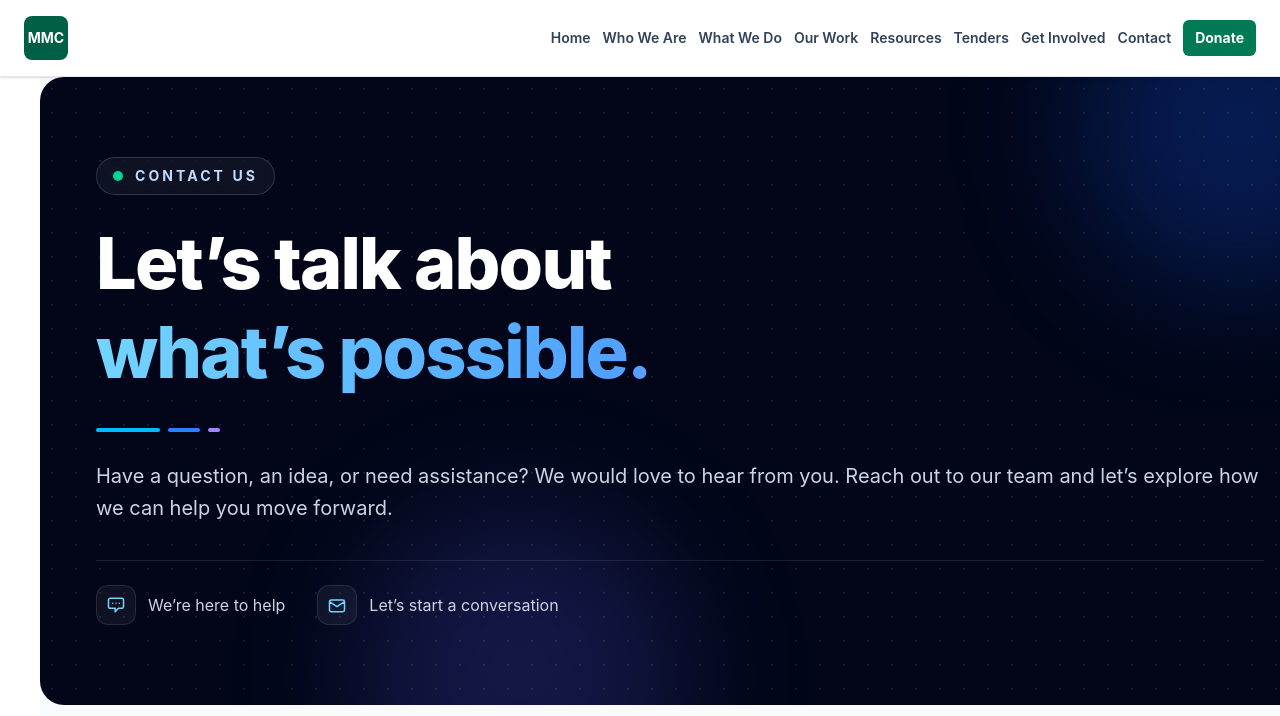
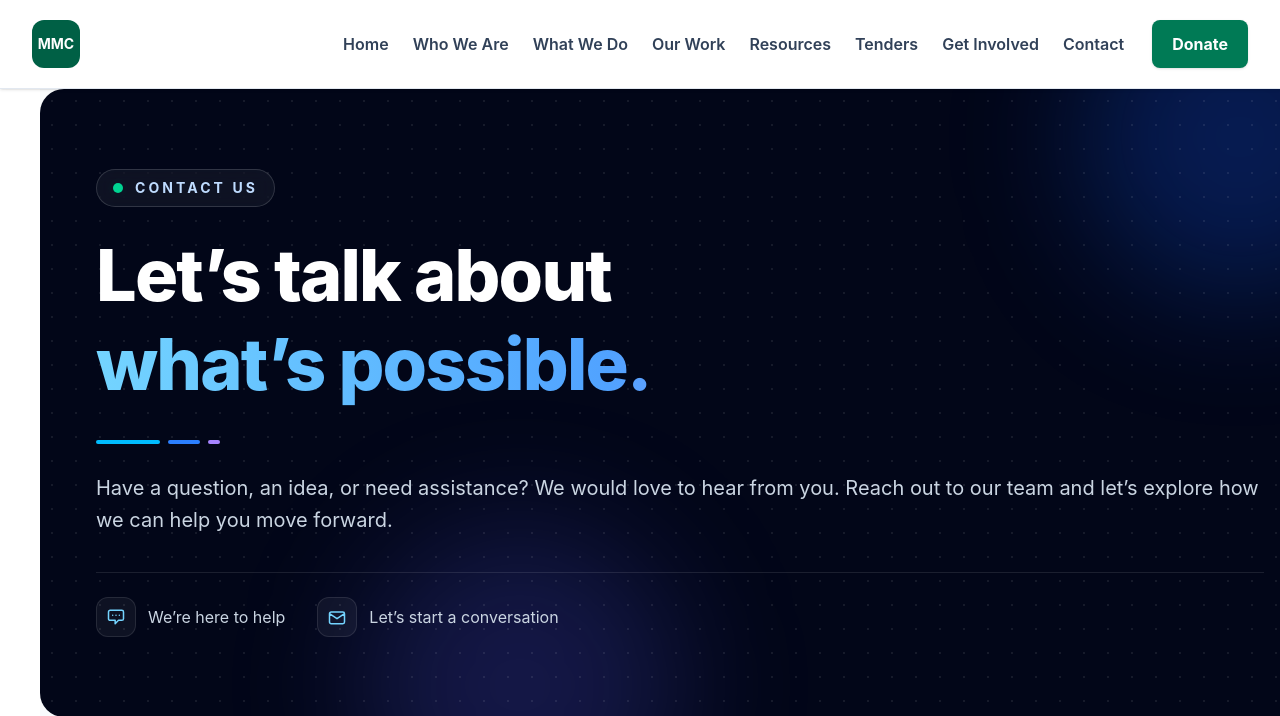
Before and after one commit to yousuf812/mmc_website, a Django app: page /contact/ in a window 1280 px wide. Shown: the top 716 px of the page. Run offline with Django 5.2, Linux system fonts and the light colour scheme; data that the repository does not hold is empty.

Commit message:
basic work finished

```diff
--- a/templates/base.html
+++ b/templates/base.html
@@ -41,67 +41,92 @@
 
 
 
+
 <header class="sticky top-0 z-50 border-b border-slate-200 bg-white shadow-sm">
-    <div class="mx-auto w-full max-w-[1600px] px-3 sm:px-5 lg:px-6">
 
-        <div class="flex min-h-[76px] items-center gap-4 py-2">
+    <div class="mx-auto w-full max-w-[1600px] px-4 sm:px-6 xl:px-8">
 
-            <!-- Logo: Fixed and Compact Width -->
+        <!-- Header Row -->
+        <div class="flex min-h-[88px] items-center gap-5 py-3">
+
+            <!-- Logo -->
             <a href="{% url 'pages:home' %}"
-               class="flex w-[90px] shrink-0 items-center justify-start"
+               class="flex w-[110px] shrink-0 items-center"
                aria-label="MMC Home">
 
                 {% if site_settings and site_settings.logo %}
                     <img
                         src="{{ site_settings.logo.url }}"
                         alt="{{ site_settings.site_name|default:'MMC' }} logo"
-                        class="block h-11 w-[90px] object-contain object-left"
+                        class="block h-20 w-[110px] object-contain object-left"
                     >
                 {% else %}
-                    <span class="flex h-11 w-11 items-center justify-center rounded-lg bg-emerald-800 text-sm font-bold text-white">
+                    <span class="flex h-12 w-12 items-center justify-center rounded-xl bg-emerald-800 text-sm font-bold text-white">
                         MMC
                     </span>
                 {% endif %}
+
             </a>
 
-            <!-- Laptop and Desktop Navigation -->
+
+            <!-- Desktop Navigation -->
             <nav
-                class="ml-auto hidden min-w-0 flex-1 items-center justify-end gap-x-2 lg:flex xl:gap-x-3"
+                class="ml-auto hidden min-w-0 flex-1 items-center justify-end gap-x-4 xl:gap-x-6 2xl:gap-x-7 lg:flex"
                 aria-label="Main navigation">
 
                 <a href="{% url 'pages:home' %}"
-                   class="whitespace-nowrap text-xs font-semibold text-slate-700 hover:text-emerald-700 xl:text-sm">Home</a>
+                   class="whitespace-nowrap py-3 text-sm font-semibold text-slate-700 transition-colors hover:text-emerald-700 xl:text-base">
+                    Home
+                </a>
 
                 <a href="{% url 'pages:about' %}"
-                   class="whitespace-nowrap text-xs font-semibold text-slate-700 hover:text-emerald-700 xl:text-sm">Who We Are</a>
+                   class="whitespace-nowrap py-3 text-sm font-semibold text-slate-700 transition-colors hover:text-emerald-700 xl:text-base">
+                    Who We Are
+                </a>
 
                 <a href="{% url 'projects:what_we_do' %}"
-                   class="whitespace-nowrap text-xs font-semibold text-slate-700 hover:text-emerald-700 xl:text-sm">What We Do</a>
+                   class="whitespace-nowrap py-3 text-sm font-semibold text-slate-700 transition-colors hover:text-emerald-700 xl:text-base">
+                    What We Do
+                </a>
 
                 <a href="{% url 'projects:project_list' %}"
-                   class="whitespace-nowrap text-xs font-semibold text-slate-700 hover:text-emerald-700 xl:text-sm">Our Work</a>
+                   class="whitespace-nowrap py-3 text-sm font-semibold text-slate-700 transition-colors hover:text-emerald-700 xl:text-base">
+                    Our Work
+                </a>
 
                 <a href="{% url 'news:news_list' %}"
-                   class="whitespace-nowrap text-xs font-semibold text-slate-700 hover:text-emerald-700 xl:text-sm">Resources</a>
+                   class="whitespace-nowrap py-3 text-sm font-semibold text-slate-700 transition-colors hover:text-emerald-700 xl:text-base">
+                    Resources
+                </a>
 
                 <a href="{% url 'tenders:list' %}"
-                   class="whitespace-nowrap text-xs font-semibold text-slate-700 hover:text-emerald-700 xl:text-sm">Tenders</a>
+                   class="whitespace-nowrap py-3 text-sm font-semibold text-slate-700 transition-colors hover:text-emerald-700 xl:text-base">
+                    Tenders
+                </a>
 
                 <a href="{% url 'engagement:home' %}"
-                   class="whitespace-nowrap text-xs font-semibold text-slate-700 hover:text-emerald-700 xl:text-sm">Get Involved</a>
+                   class="whitespace-nowrap py-3 text-sm font-semibold text-slate-700 transition-colors hover:text-emerald-700 xl:text-base">
+                    Get Involved
+                </a>
 
                 <a href="{% url 'contact:contact' %}"
-                   class="whitespace-nowrap text-xs font-semibold text-slate-700 hover:text-emerald-700 xl:text-sm">Contact</a>
+                   class="whitespace-nowrap py-3 text-sm font-semibold text-slate-700 transition-colors hover:text-emerald-700 xl:text-base">
+                    Contact
+                </a>
 
                 <a href="{% url 'engagement:page' slug='donate-support' %}"
-                   class="shrink-0 whitespace-nowrap rounded-md bg-emerald-700 px-2.5 py-2 text-xs font-bold text-white hover:bg-emerald-800 xl:px-3 xl:text-sm">Donate</a>
+                   class="ml-1 inline-flex shrink-0 items-center justify-center whitespace-nowrap rounded-lg bg-emerald-700 px-4 py-3 text-sm font-bold text-white shadow-sm transition-all hover:bg-emerald-800 hover:shadow-md xl:px-5 xl:text-base">
+                    Donate
+                </a>
+
             </nav>
+
 
             <!-- Mobile / Tablet Toggle -->
             <button
                 id="mobile-menu-button"
                 type="button"
-                class="ml-auto inline-flex h-10 w-10 shrink-0 items-center justify-center rounded-lg border border-slate-300 text-slate-800 hover:bg-slate-100 lg:hidden"
+                class="ml-auto inline-flex h-11 w-11 shrink-0 items-center justify-center rounded-xl border border-slate-300 bg-white text-slate-800 transition hover:bg-slate-100 lg:hidden"
                 aria-label="Open navigation menu"
                 aria-controls="mobile-menu"
                 aria-expanded="false">
@@ -113,7 +138,8 @@
                      viewBox="0 0 24 24"
                      stroke="currentColor"
                      stroke-width="2">
-                    <path stroke-linecap="round" stroke-linejoin="round"
+                    <path stroke-linecap="round"
+                          stroke-linejoin="round"
                           d="M4 6h16M4 12h16M4 18h16"/>
                 </svg>
 
@@ -124,32 +150,78 @@
                      viewBox="0 0 24 24"
                      stroke="currentColor"
                      stroke-width="2">
-                    <path stroke-linecap="round" stroke-linejoin="round"
+                    <path stroke-linecap="round"
+                          stroke-linejoin="round"
                           d="M6 18L18 6M6 6l12 12"/>
                 </svg>
+
             </button>
+
         </div>
 
-        <!-- Mobile / Tablet Menu -->
-        <nav id="mobile-menu"
-             class="hidden border-t border-slate-200 py-3 lg:hidden"
-             aria-label="Mobile navigation">
+
+        <!-- Mobile / Tablet Navigation -->
+        <nav
+            id="mobile-menu"
+            class="hidden border-t border-slate-200 py-4 lg:hidden"
+            aria-label="Mobile navigation">
 
             <div class="flex flex-col gap-1">
-                <a href="{% url 'pages:home' %}" class="rounded-lg px-4 py-3 font-semibold text-slate-700 hover:bg-emerald-50">Home</a>
-                <a href="{% url 'pages:about' %}" class="rounded-lg px-4 py-3 font-semibold text-slate-700 hover:bg-emerald-50">Who We Are</a>
-                <a href="{% url 'projects:what_we_do' %}" class="rounded-lg px-4 py-3 font-semibold text-slate-700 hover:bg-emerald-50">What We Do</a>
-                <a href="{% url 'projects:project_list' %}" class="rounded-lg px-4 py-3 font-semibold text-slate-700 hover:bg-emerald-50">Our Work</a>
-                <a href="{% url 'news:news_list' %}" class="rounded-lg px-4 py-3 font-semibold text-slate-700 hover:bg-emerald-50">Resources</a>
-                <a href="{% url 'tenders:list' %}" class="rounded-lg px-4 py-3 font-semibold text-slate-700 hover:bg-emerald-50">Tenders</a>
-                <a href="{% url 'engagement:home' %}" class="rounded-lg px-4 py-3 font-semibold text-slate-700 hover:bg-emerald-50">Get Involved</a>
-                <a href="{% url 'contact:contact' %}" class="rounded-lg px-4 py-3 font-semibold text-slate-700 hover:bg-emerald-50">Contact</a>
-                <a href="{% url 'engagement:page' slug='donate-support' %}" class="mt-2 rounded-lg bg-emerald-700 px-4 py-3 text-center font-bold text-white hover:bg-emerald-800">Donate</a>
+
+                <a href="{% url 'pages:home' %}"
+                   class="rounded-lg px-4 py-3 text-base font-semibold text-slate-700 transition hover:bg-emerald-50 hover:text-emerald-800">
+                    Home
+                </a>
+
+                <a href="{% url 'pages:about' %}"
+                   class="rounded-lg px-4 py-3 text-base font-semibold text-slate-700 transition hover:bg-emerald-50 hover:text-emerald-800">
+                    Who We Are
+                </a>
+
+                <a href="{% url 'projects:what_we_do' %}"
+                   class="rounded-lg px-4 py-3 text-base font-semibold text-slate-700 transition hover:bg-emerald-50 hover:text-emerald-800">
+                    What We Do
+                </a>
+
+                <a href="{% url 'projects:project_list' %}"
+                   class="rounded-lg px-4 py-3 text-base font-semibold text-slate-700 transition hover:bg-emerald-50 hover:text-emerald-800">
+                    Our Work
+                </a>
+
+                <a href="{% url 'news:news_list' %}"
+                   class="rounded-lg px-4 py-3 text-base font-semibold text-slate-700 transition hover:bg-emerald-50 hover:text-emerald-800">
+                    Resources
+                </a>
+
+                <a href="{% url 'tenders:list' %}"
+                   class="rounded-lg px-4 py-3 text-base font-semibold text-slate-700 transition hover:bg-emerald-50 hover:text-emerald-800">
+                    Tenders
+                </a>
+
+                <a href="{% url 'engagement:home' %}"
+                   class="rounded-lg px-4 py-3 text-base font-semibold text-slate-700 transition hover:bg-emerald-50 hover:text-emerald-800">
+                    Get Involved
+                </a>
+
+                <a href="{% url 'contact:contact' %}"
+                   class="rounded-lg px-4 py-3 text-base font-semibold text-slate-700 transition hover:bg-emerald-50 hover:text-emerald-800">
+                    Contact
+                </a>
+
+                <a href="{% url 'engagement:page' slug='donate-support' %}"
+                   class="mt-3 rounded-lg bg-emerald-700 px-4 py-3 text-center text-base font-bold text-white transition hover:bg-emerald-800">
+                    Donate
+                </a>
+
             </div>
+
         </nav>
 
     </div>
+
 </header>
+
+
 
 
 
```
Also changed, not shown: .cpanel.yml (added), mmc_website_backup.sql (added), static/css/output.css.
